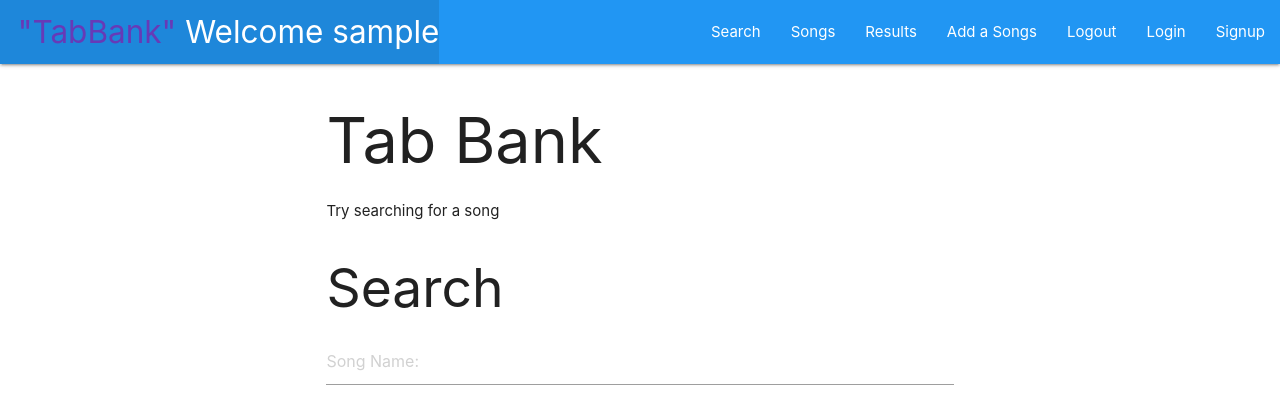
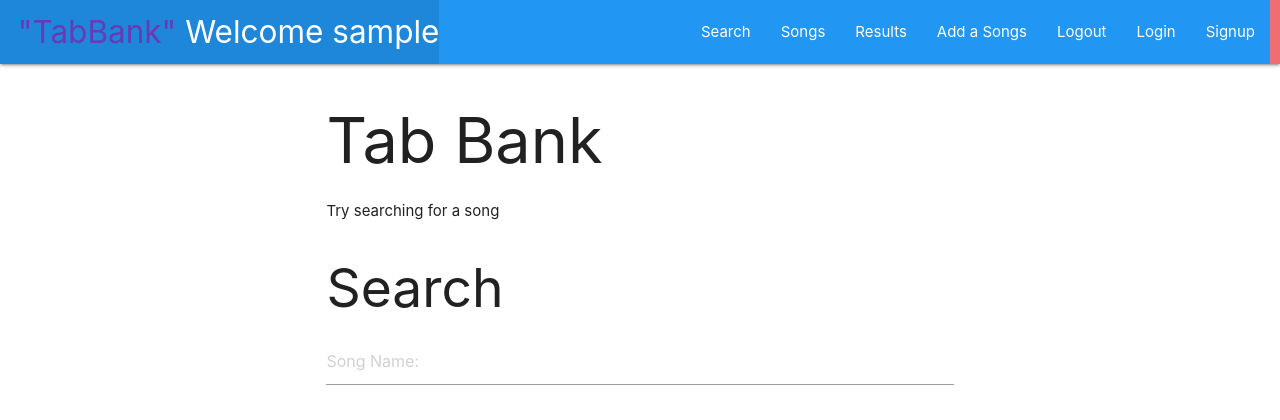
Before and after one commit to cblystone67/TabBank, a Django app: page /about/ in a window 1280 px wide. Shown: the top 420 px of the page. Run offline with Django 4.2, Linux system fonts and the light colour scheme; the visitor is signed in with stand-in values (Sample User, id 1).

Commit message:
fixing errors in load

```diff
--- a/main_app/static/css/style.css
+++ b/main_app/static/css/style.css
@@ -12,3 +12,6 @@ footer.page-footer {
   padding-top: 0;
   text-align: right;
 }
+.custom-nav{
+  margin-right: 10px;
+}
--- a/main_app/templates/base.html
+++ b/main_app/templates/base.html
@@ -13,7 +13,7 @@
 <body>
   <header class="navbar-fixed">
     <nav>
-      <div class="nav-wrapper blue">
+      <div class="nav-wrapper custom-nav blue">
         <ul>
           <li><a href="{% url 'home' %}" class="left brand-logo">&nbsp;&nbsp;<span class="card-title deep-purple-text">"TabBank"</span> Welcome {{user}}</a></li>
         </ul>
--- a/main_app/templates/songs/details.html
+++ b/main_app/templates/songs/details.html
@@ -1,7 +1,5 @@
 {% extends 'base.html' %}
 {% block content %}
-
-
 <h1>{{song.title}} by {{song.artist}}</h1>
 <div class="card purple lighten-2">
   <div class="card-content black-text">
@@ -14,5 +12,4 @@
     <a href="{% url 'songs_delete' song.id %}">Delete This Song</a>
   </div>
 </div>
-
 {% endblock %}
--- a/main_app/urls.py
+++ b/main_app/urls.py
@@ -1,5 +1,6 @@
 from django.urls import path
 from . import views
+
 
 urlpatterns = [
   path('', views.home, name='home'),
--- a/main_app/views.py
+++ b/main_app/views.py
@@ -5,14 +5,17 @@ from django.views.generic.edit import CreateView, UpdateView, DeleteView
 from django.shortcuts import render, redirect
 from django.contrib.auth import login
 from .models import Song
-#from bs4 import BeautifulSoup
 import requests
-
 
 # Create your views here.
 
 def home(request):
   return render(request, 'home.html')
+
+
+def music_notes(request):
+  return render(request, 'songs/music_notes.html')
+
 @login_required
 def about(request):
   return render(request, 'about.html')
@@ -32,6 +35,8 @@ def fetch_data(request):
     response = requests.get(api_url)
     data = response.json()
     return render(request, 'songs/results.html', {'data': data})
+
+
 
 class SongCreate(LoginRequiredMixin, CreateView):
   model = Song
```
